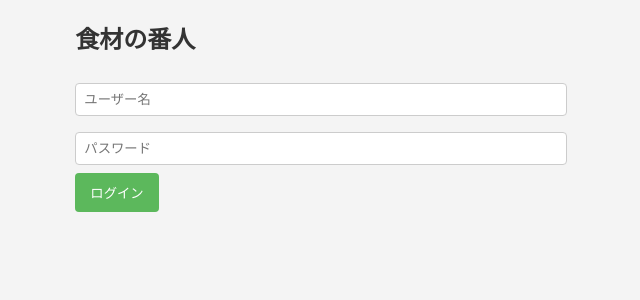
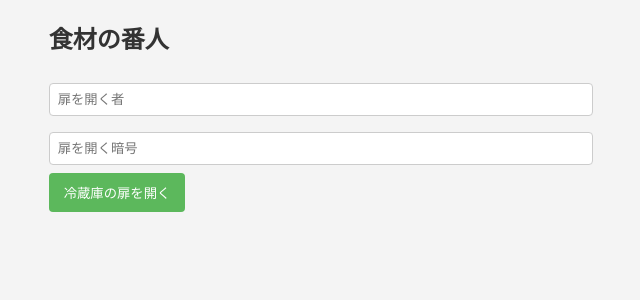
Before and after one commit to babu3150/food-guardian, a React (Create React App) app in the folder frontend/: page / in a window 1280 px wide. Shown: the top 300 px of the page, without its empty margins (328-968 px from the left). Built offline with nearby package versions, Linux system fonts and the light colour scheme.

Commit message:
センスのあるワードに変更

```diff
--- a/frontend/src/components/FoodForm.js
+++ b/frontend/src/components/FoodForm.js
@@ -20,10 +20,10 @@ function FoodForm({ onAddFood }) {
 
     return (
         <form onSubmit={handleSubmit}>
-            <input type="text" value={name} onChange={(e) => setName(e.target.value)} placeholder="食材" required />
-            <input type="date" value={expiration_date} onChange={(e) => setExpirationDate(e.target.value)} placeholder="期限" required />
-            <input type="number" value={quantity} min="1" onChange={(e) => setQuantity(Number(e.target.value))} placeholder="数量" required />
-            <button type="submit">食材の追加</button>
+            <input type="text" value={name} onChange={(e) => setName(e.target.value)} placeholder="食材名を入力せよ" required />
+            <input type="date" value={expiration_date} onChange={(e) => setExpirationDate(e.target.value)} placeholder="食材の期限を入力せよ" required />
+            <input type="number" value={quantity} min="1" onChange={(e) => setQuantity(Number(e.target.value))} placeholder="食材の数量を入力せよ" required />
+            <button type="submit">いただきます</button>
         </form>
     );
 }
--- a/frontend/src/components/FoodItem.js
+++ b/frontend/src/components/FoodItem.js
@@ -7,7 +7,7 @@ function FoodItem({ food, onDelete }) {
             <h3>{food.name}</h3>
             <p>{food.expiration_date}</p>
             <p>{food.quantity}</p>
-            <button className="delete" onClick={onDelete}>削除</button>
+            <button className="delete" onClick={onDelete}>ごちそうさま</button>
         </div>
     );
 }
--- a/frontend/src/components/LoginForm.js
+++ b/frontend/src/components/LoginForm.js
@@ -21,15 +21,15 @@ function LoginForm( { onLogin } ) {
         if (response.ok) {
             onLogin();
         } else {
-            setError('ユーザー名またはパスワードに誤りがあります。');
+            setError('入力内容に誤りがあるため、扉を開くことはできぬ');
         }
     };
 
     return (
         <form onSubmit={handleSubmit}>
-            <input type="text" value={username} onChange={(e) => setUsername(e.target.value)} placeholder="ユーザー名" required />
-            <input type="password" value={password} onChange={(e) => setPassword(e.target.value)} placeholder="パスワード" required />
-            <button type="submit">ログイン</button>
+            <input type="text" value={username} onChange={(e) => setUsername(e.target.value)} placeholder="扉を開く者" required />
+            <input type="password" value={password} onChange={(e) => setPassword(e.target.value)} placeholder="扉を開く暗号" required />
+            <button type="submit">冷蔵庫の扉を開く</button>
             {error && <p>{error}</p>}
         </form>
     );
--- a/frontend/src/pages/HomePage.js
+++ b/frontend/src/pages/HomePage.js
@@ -52,12 +52,12 @@ function HomePage({ onLogout }) {
     return (
         <div>
             <h2>食材の番人</h2>
-            <button onClick={onLogout}>ログアウト</button>
+            <button onClick={onLogout}>冷蔵庫の扉を閉める</button>
             <hr />
-            <h3>食材の追加</h3>
+            <h3>食材の護衛を依頼</h3>
             <FoodForm onAddFood={handleAddFood} />
             <hr />
-            <h3>食材の一覧リスト</h3>
+            <h3>護衛中の食材</h3>
             <FoodList foods={foods} onDeleteFood={handleDeleteFood} />
         </div>
     );
```
